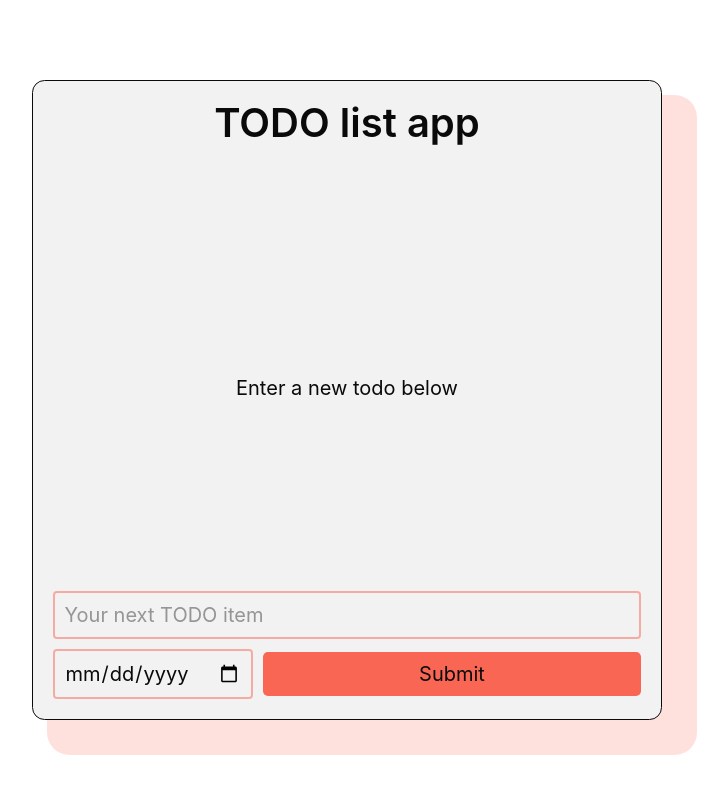
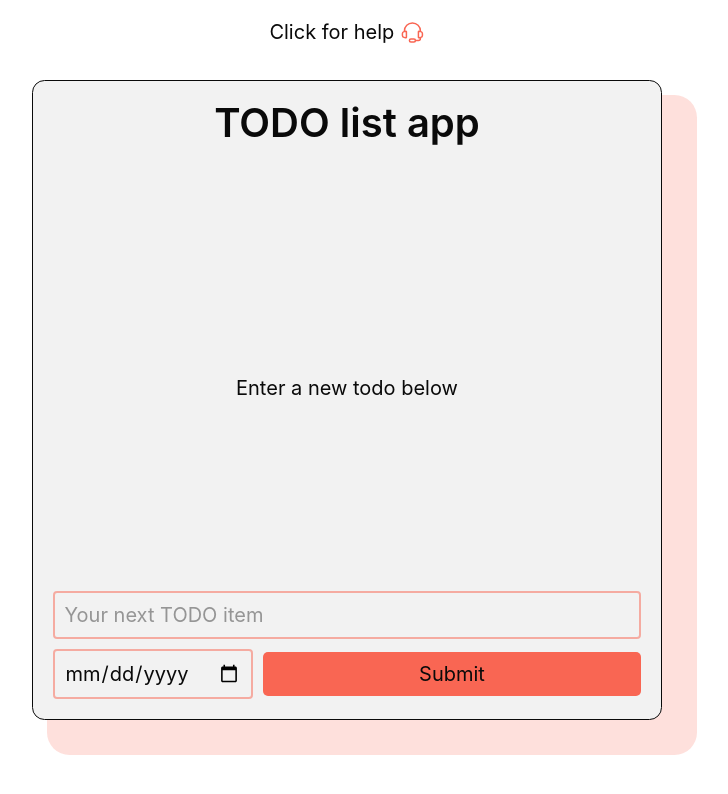
Before and after one commit to filipjakov/mb-todo-list, a Next.js app: page / in a window 1280 px wide. Shown: the top 794 px of the page, without its empty margins (293-1021 px from the left). Built offline with nearby package versions, Linux system fonts and the light colour scheme.

Commit message:
feat: add help dialog and minor styling fixes

```diff
--- /dev/null
+++ b/src/components/HelpDialog/index.module.css
@@ -0,0 +1,46 @@
+.overlay {
+	position: absolute;
+	inset: 0;
+
+	display: grid;
+	place-items: center;
+
+	background: hsla(var(--color-bg) / 0.6);
+}
+
+.content {
+	position: relative;
+	width: min(80%, 40ch);
+
+	padding: 1.5rem 1rem;
+	border-radius: 0.625rem;
+
+	background-color: hsl(var(--color-card));
+
+	& > * {
+		list-style: disc;
+		list-style-position: inside;
+
+		& > * + * {
+			margin-top: 1rem;
+		}
+	}
+
+	& > :last-child {
+		margin-top: 2rem;
+		width: 100%;
+	}
+}
+
+.close {
+	position: absolute;
+	top: 0;
+	right: 0;
+
+	padding: 0.5rem;
+
+	line-height: 0;
+	color: hsl(var(--color-primary));
+
+	cursor: pointer;
+}
--- /dev/null
+++ b/src/components/HelpDialog/index.tsx
@@ -0,0 +1,52 @@
+import { DialogContent, DialogOverlay } from '@reach/dialog';
+import classNames from 'classnames/bind';
+import { AnimatePresence, motion } from 'framer-motion';
+import { FC } from 'react';
+
+import { Button } from '@components/Button';
+
+import styles from './index.module.css';
+
+const cx = classNames.bind(styles);
+
+interface HelpDialogProps {
+	close: (...args: any) => any;
+}
+
+export const HelpDialog: FC<HelpDialogProps> = ({ close }) => {
+	return (
+		<AnimatePresence>
+			<DialogOverlay
+				className={cx('overlay')}
+				as={motion.div}
+				initial={{ opacity: 0 }}
+				animate={{ opacity: 1 }}
+				exit={{ opacity: 0 }}
+				onDismiss={close}
+				style={{ overflow: 'hidden' }}
+			>
+				<DialogContent
+					aria-label="Edit Todo entry"
+					as={motion.div}
+					className={cx('content')}
+					initial={{ y: '100%' }}
+					animate={{ y: '0%' }}
+					transition={{ min: 0, max: 100, bounceDamping: 9 }}
+				>
+					<ul>
+						<li>NOTE: Tested only on MacOS and Android!</li>
+						<li>
+							Press <kbd>command</kbd> + <kbd>z</kbd> undo.
+						</li>
+						<li>
+							Press <kbd>command</kbd> + <kbd>shift</kbd> + <kbd>z</kbd> redo.
+						</li>
+						<li>Be sure to delete your local storage if you encounter data corruption problems!</li>
+					</ul>
+
+					<Button onClick={close}>Done</Button>
+				</DialogContent>
+			</DialogOverlay>
+		</AnimatePresence>
+	);
+};
--- a/src/components/Todos/index.tsx
+++ b/src/components/Todos/index.tsx
@@ -18,7 +18,7 @@ const cx = classNames.bind(styles);
 // Lazy load the whole dialog component on first edit interaction
 const DynamicTodoEditDialog = dynamic<ComponentProps<typeof TodoEditDialog>>(
 	() => import('../TodoEditDialog').then((mod) => mod.TodoEditDialog),
-	{ ssr: false }
+	{ ssr: true }
 );
 
 export const Todos: FC<ComponentProps<'section'>> = ({ className, ...rest }) => {
--- a/src/pages/index.module.css
+++ b/src/pages/index.module.css
@@ -26,3 +26,17 @@
 	margin-bottom: 2rem;
 	text-align: center;
 }
+
+.help {
+	position: absolute;
+	left: 50%;
+	top: 1rem;
+	transform: translateX(-50%);
+
+	display: grid;
+	grid-auto-flow: column;
+	column-gap: 0.5ch;
+	align-items: center;
+
+	cursor: pointer;
+}
--- a/src/pages/index.tsx
+++ b/src/pages/index.tsx
@@ -1,5 +1,8 @@
 import classNames from 'classnames/bind';
+import dynamic from 'next/dynamic';
+import { ComponentProps, useCallback, useState } from 'react';
 
+import { HelpDialog } from '@components/HelpDialog';
 import { Layout } from '@components/Layout';
 import { Todos } from '@components/Todos';
 
@@ -7,13 +10,51 @@ import styles from './index.module.css';
 
 const cx = classNames.bind(styles);
 
+// Lazy load the whole dialog component on first edit interaction
+const DynamicHelpDialog = dynamic<ComponentProps<typeof HelpDialog>>(
+	() => import('../components/HelpDialog').then((mod) => mod.HelpDialog),
+	{ ssr: true }
+);
+
 export default function Home() {
+	const [shouldOpenDialog, setShouldOpenDialog] = useState(false);
+
+	const toggle = useCallback(() => {
+		setShouldOpenDialog((s) => !s);
+	}, []);
+
 	return (
 		<Layout>
+			<button className={cx('help')} onClick={toggle}>
+				<span>Click for help</span>
+				<svg
+					xmlns="http://www.w3.org/2000/svg"
+					fill="none"
+					strokeWidth="1.5"
+					viewBox="0 0 24 24"
+					width="24"
+					height="24"
+				>
+					<path
+						stroke="hsl(var(--color-primary))"
+						strokeLinecap="round"
+						strokeLinejoin="round"
+						d="M20 11a8 8 0 1 0-16 0"
+					/>
+					<path
+						stroke="hsl(var(--color-primary))"
+						d="M2 15.438v-1.876a2 2 0 0 1 1.515-1.94l1.74-.436a.6.6 0 0 1 .745.582v5.463a.6.6 0 0 1-.746.583l-1.74-.435A2 2 0 0 1 2 15.439ZM22 15.438v-1.876a2 2 0 0 0-1.515-1.94l-1.74-.436a.6.6 0 0 0-.745.582v5.463a.6.6 0 0 0 .745.583l1.74-.435A2 2 0 0 0 22 15.439ZM20 18v.5a2 2 0 0 1-2 2h-3.5"
+					/>
+					<path stroke="hsl(var(--color-primary))" d="M13.5 22h-3a1.5 1.5 0 0 1 0-3h3a1.5 1.5 0 0 1 0 3Z" />
+				</svg>
+			</button>
+
 			<main className={cx('content')}>
 				<h1 className={cx('heading')}>TODO list app</h1>
 
 				<Todos />
+
+				{shouldOpenDialog && <DynamicHelpDialog close={toggle} />}
 			</main>
 		</Layout>
 	);
--- a/src/styles/reset.css
+++ b/src/styles/reset.css
@@ -2,7 +2,7 @@
     Remove all the styles of the "User-Agent-Stylesheet", except for the 'display' property
     - The "symbol *" part is to solve Firefox SVG sprite bug
  */
-*:where(:not(html, iframe, canvas, img, svg, video):not(svg *, symbol *):not(input[type='checkbox'])) {
+*:where(:not(html, iframe, canvas, img, svg, video):not(svg *, symbol *):not(input[type='checkbox'], kbd)) {
 	all: unset;
 	display: revert;
 }
```
